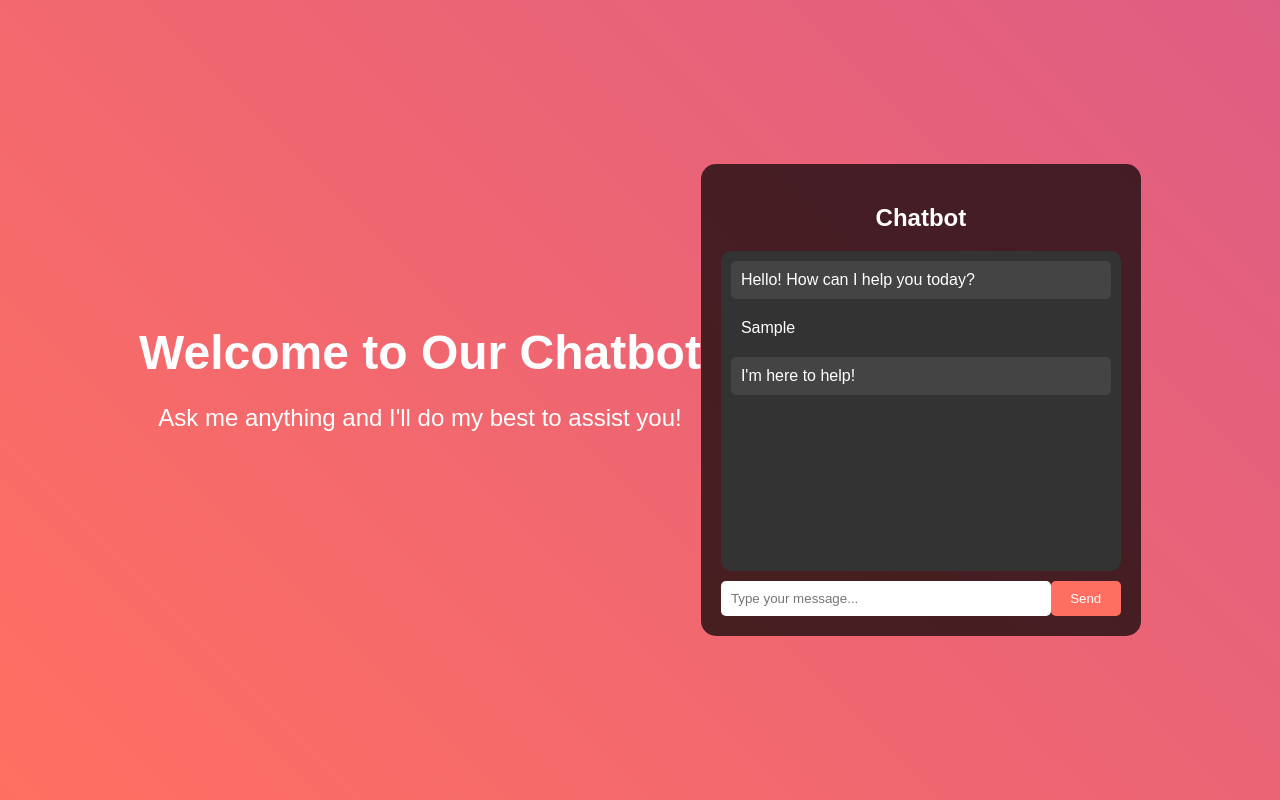
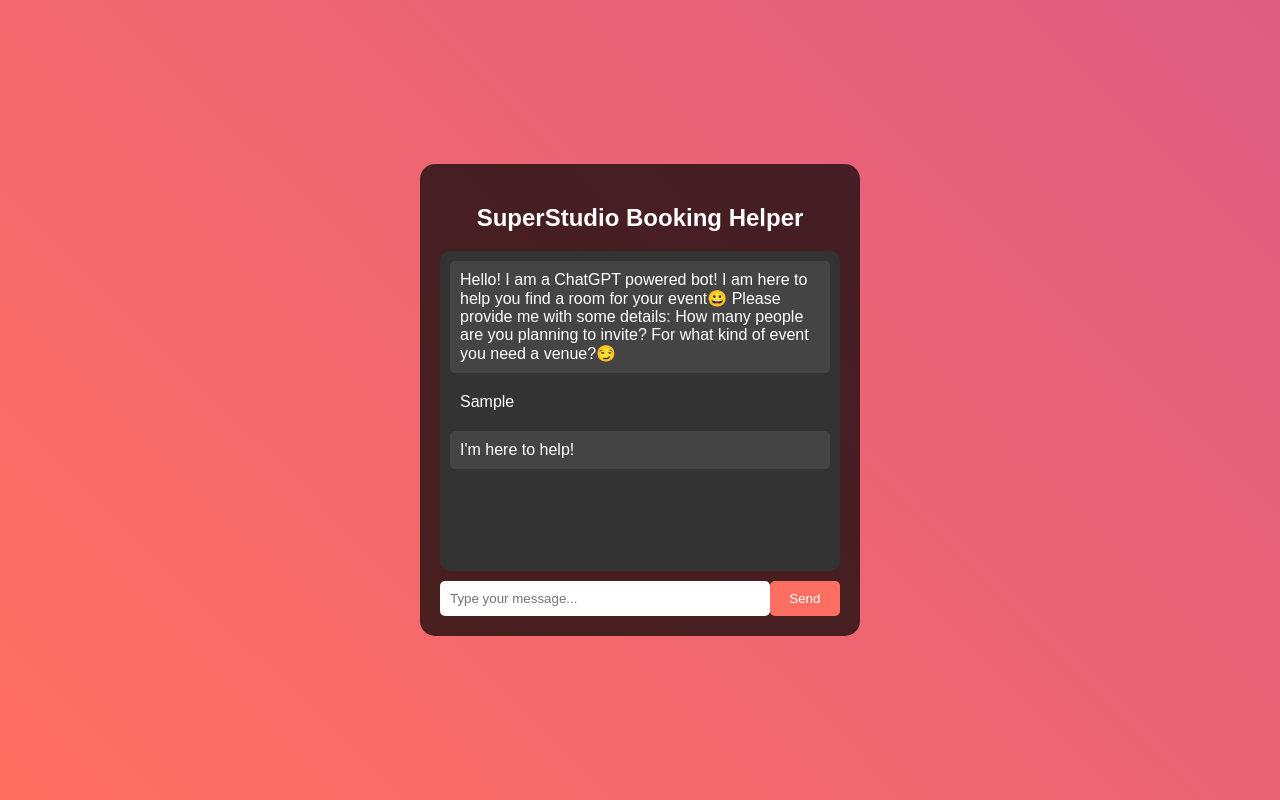
Before and after one commit to alexshunyaev/it-bot-project, a plain HTML site: page front-end/index.html in a window 1280 px wide. Both pictures are taken after typing "Sample" into the empty fields and a click on the button "Send". Drawn offline with Linux system fonts and the light colour scheme.

Commit message:
front improved

```diff
--- a/front-end/index.html
+++ b/front-end/index.html
@@ -7,26 +7,27 @@
     <link rel="stylesheet" href="styles.css">
 </head>
 <body>
-    <header>
-        <h1>Welcome to Our Chatbot</h1>
-        <p>Ask me anything and I'll do my best to assist you!</p>
-    </header>
-
     <main>
         <div class="chatbot-container">
             <div class="chatbot-header">
-                <h2>Chatbot</h2>
+                <h2>SuperStudio Booking Helper</h2>
             </div>
             <div class="chat-window" id="chat-window">
-                <div class="message bot-message">Hello! How can I help you today?</div>
+                <div class="message bot-message">
+                    Hello! I am a ChatGPT powered bot! I am here to help you find a room
+                    for your event😀
+                    Please provide me with some details:
+                    How many people are you planning to invite?
+                    For what kind of event you need a venue?😏
+                </div>
             </div>
             <div class="input-container">
+                <label for="user-input"></label>
                 <input type="text" id="user-input" placeholder="Type your message...">
                 <button id="send-button">Send</button>
             </div>
         </div>
     </main>
-
     <script src="scripts.js"></script>
 </body>
 </html>
--- a/front-end/scripts.js
+++ b/front-end/scripts.js
@@ -1,5 +1,12 @@
-// scripts.js
-document.getElementById('send-button').addEventListener('click', function() {
+document.getElementById('send-button').addEventListener('click', sendMessage);
+
+document.getElementById('user-input').addEventListener('keypress', function(event) {
+    if (event.key === 'Enter') {
+        sendMessage();
+    }
+});
+
+function sendMessage() {
     let userInput = document.getElementById('user-input').value;
     if (userInput.trim() !== '') {
         let userMessage = document.createElement('div');
@@ -19,4 +26,4 @@
             document.getElementById('chat-window').scrollTop = document.getElementById('chat-window').scrollHeight;
         }, 1000);
     }
-});
+}
```
